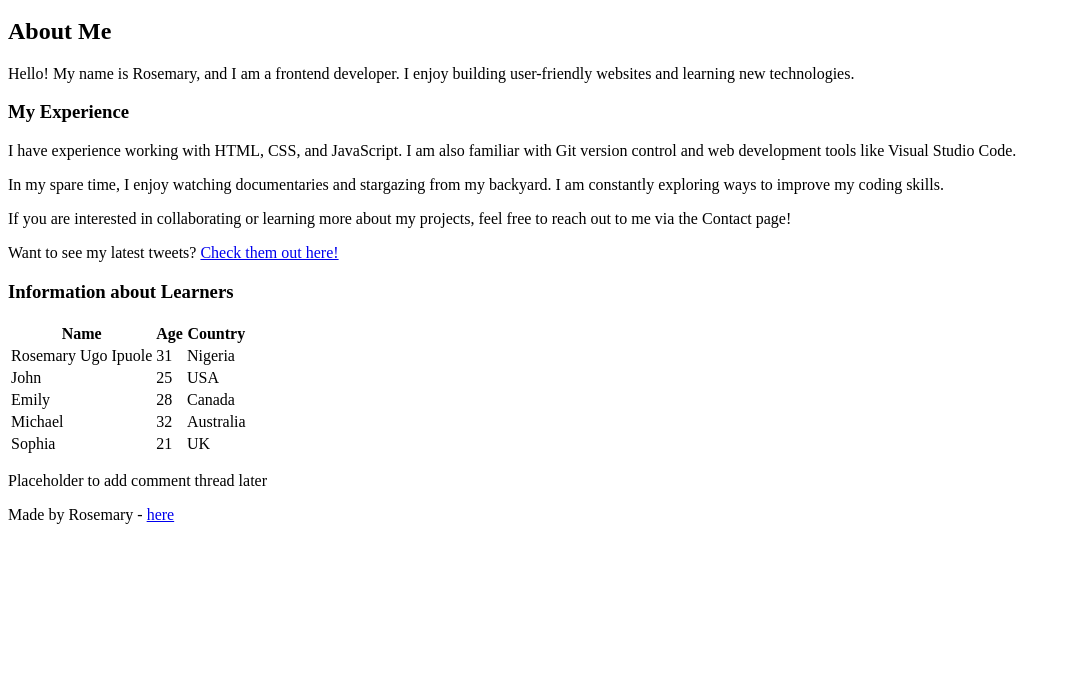
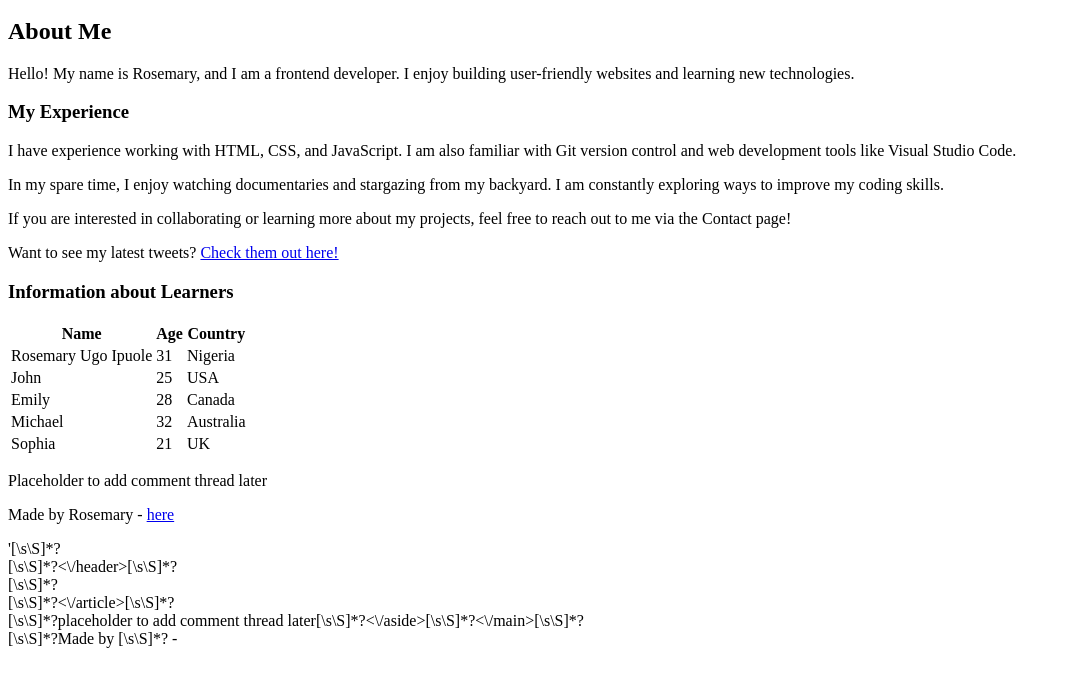
Before and after one commit to Rubyugo93/My_First_Portfolio, a plain HTML site: page html_basic/index.html in a window 1280 px wide. Shown: the part 118-800 px from the top of the page, without its empty margins (0-1071 px from the left). Drawn offline with Linux system fonts and the light colour scheme.

Commit message:
Update index.html

```diff
--- a/html_basic/index.html
+++ b/html_basic/index.html
@@ -76,5 +76,6 @@
     <footer>
         <p>Made by Rosemary - <a href="https://twitter.com/ipuolerosemary" target="_blank">here</a></p>
     </footer>
+    '<body>[\s\S]*?<header>[\s\S]*?<\/header>[\s\S]*?<main>[\s\S]*?<article>[\s\S]*?<\/article>[\s\S]*?<aside>[\s\S]*?placeholder to add comment thread later[\s\S]*?<\/aside>[\s\S]*?<\/main>[\s\S]*?<footer>[\s\S]*?Made by [\s\S]*? - <a href=[\s\S]*? target='
 </body>
 </html>
```
